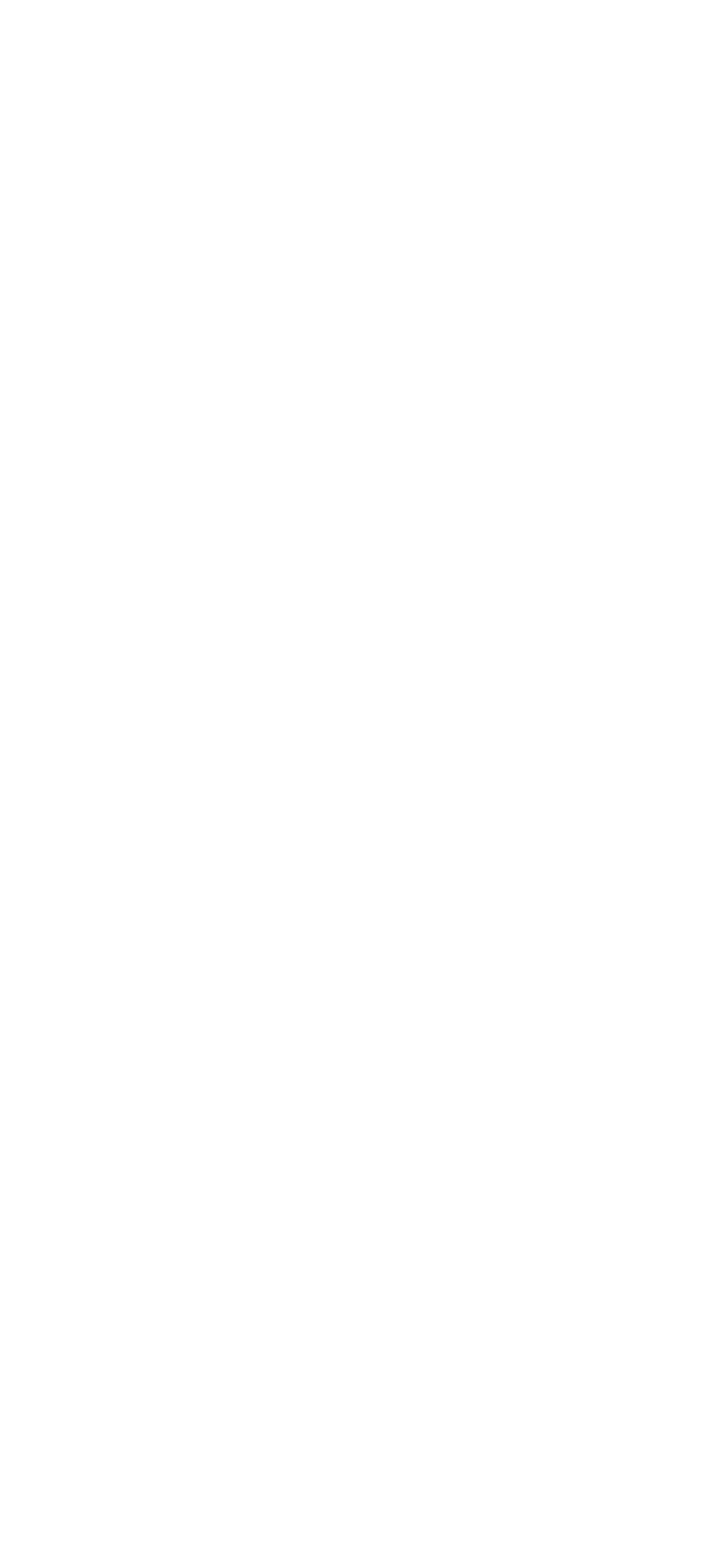
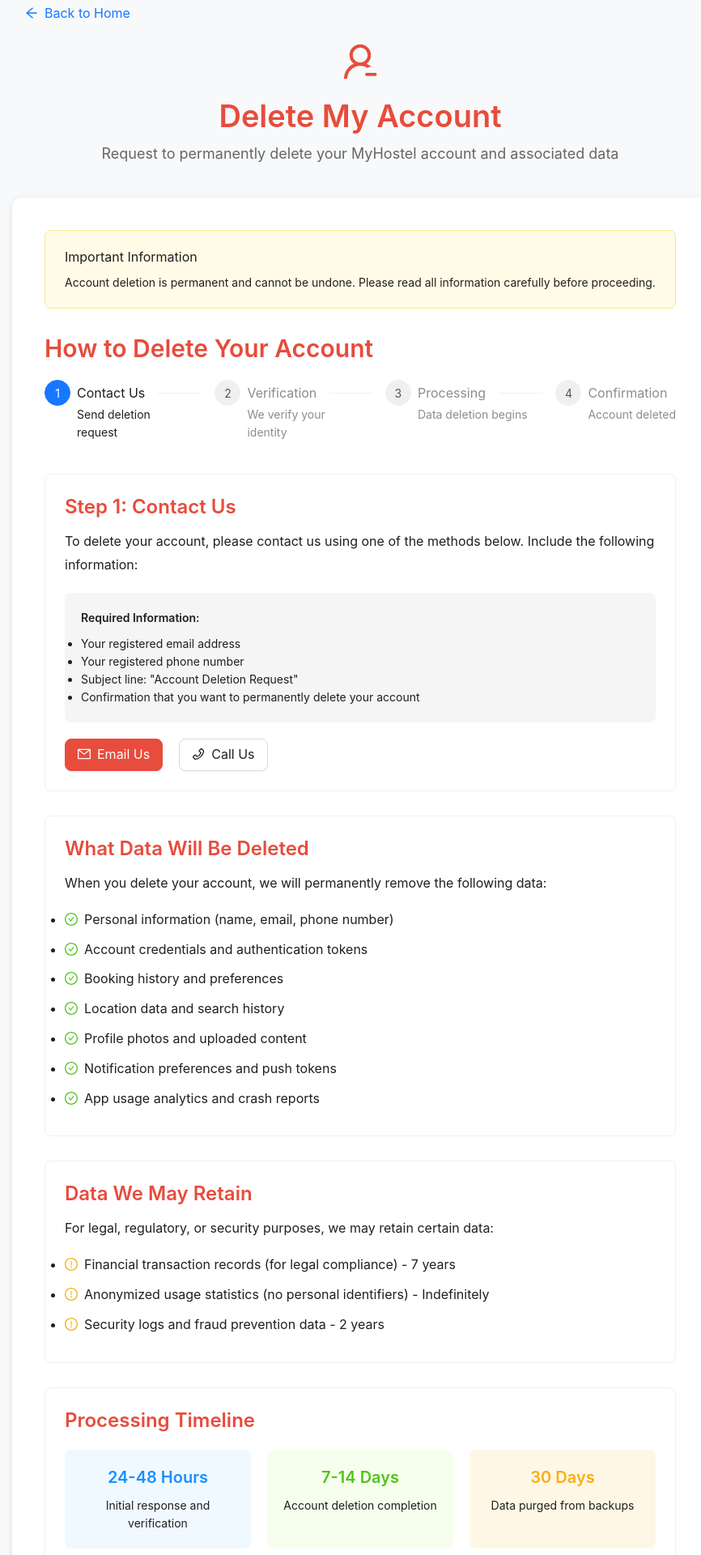
Before and after one commit to Joeboy77/MyHostel_landing, a React (Vite) app: page /delete-account in a window 1280 px wide. Before the commit this address had no page. Shown: the part 40-1960 px from the top of the page at 81% size, without its empty margins (195-1061 px from the left). Before the commit the page ends 800 px from the top, so only its background shows below. Built offline with nearby package versions, Linux system fonts and the light colour scheme.

Commit message:
deletion

```diff
--- a/src/App.tsx
+++ b/src/App.tsx
@@ -2,6 +2,7 @@
 import { BrowserRouter as Router, Routes, Route } from 'react-router-dom';
 import Home from './components/Home';
 import PrivacyPolicy from './components/PrivacyPolicy';
+import DeleteAccount from './components/DeleteAccount';
 
 const App: React.FC = () => {
   return (
@@ -9,6 +10,7 @@
       <Routes>
         <Route path="/" element={<Home />} />
         <Route path="/privacy-policy" element={<PrivacyPolicy />} />
+        <Route path="/delete-account" element={<DeleteAccount />} />
       </Routes>
     </Router>
   );
--- /dev/null
+++ b/src/components/DeleteAccount.tsx
@@ -0,0 +1,204 @@
+import React, { useState } from 'react';
+import { Layout, Typography, Button, Card, Steps, Alert, Divider } from 'antd';
+import { ArrowLeftOutlined, UserDeleteOutlined, MailOutlined, PhoneOutlined, ExclamationCircleOutlined, CheckCircleOutlined } from '@ant-design/icons';
+import { useNavigate } from 'react-router-dom';
+
+const { Content } = Layout;
+const { Title, Paragraph, Text } = Typography;
+const { Step } = Steps;
+
+const DeleteAccount: React.FC = () => {
+  const navigate = useNavigate();
+  const [currentStep, setCurrentStep] = useState(0);
+
+  const steps = [
+    {
+      title: 'Contact Us',
+      description: 'Send deletion request',
+    },
+    {
+      title: 'Verification',
+      description: 'We verify your identity',
+    },
+    {
+      title: 'Processing',
+      description: 'Data deletion begins',
+    },
+    {
+      title: 'Confirmation',
+      description: 'Account deleted',
+    },
+  ];
+
+  const dataTypes = [
+    'Personal information (name, email, phone number)',
+    'Account credentials and authentication tokens',
+    'Booking history and preferences',
+    'Location data and search history',
+    'Profile photos and uploaded content',
+    'Notification preferences and push tokens',
+    'App usage analytics and crash reports',
+  ];
+
+  const retainedData = [
+    'Financial transaction records (for legal compliance) - 7 years',
+    'Anonymized usage statistics (no personal identifiers) - Indefinitely',
+    'Security logs and fraud prevention data - 2 years',
+  ];
+
+  return (
+    <Layout className="delete-account-page" style={{ minHeight: '100vh', background: '#f8f9fa' }}>
+      <Content style={{ padding: '40px 20px', maxWidth: '900px', margin: '0 auto' }}>
+        <Button
+          type="link"
+          icon={<ArrowLeftOutlined />}
+          onClick={() => navigate('/')}
+          style={{ marginBottom: '20px', fontSize: '16px' }}
+        >
+          Back to Home
+        </Button>
+
+        <div style={{ textAlign: 'center', marginBottom: '40px' }}>
+          <UserDeleteOutlined style={{ fontSize: '48px', color: '#e74c3c', marginBottom: '20px' }} />
+          <Title level={1} style={{ color: '#e74c3c', marginBottom: '10px' }}>
+            Delete My Account
+          </Title>
+          <Paragraph style={{ fontSize: '18px', color: '#666' }}>
+            Request to permanently delete your MyHostel account and associated data
+          </Paragraph>
+        </div>
+
+        <div style={{ background: 'white', padding: '40px', borderRadius: '12px', boxShadow: '0 2px 8px rgba(0,0,0,0.1)', marginBottom: '30px' }}>
+          <Alert
+            message="Important Information"
+            description="Account deletion is permanent and cannot be undone. Please read all information carefully before proceeding."
+            type="warning"
+            icon={<ExclamationCircleOutlined />}
+            style={{ marginBottom: '30px' }}
+          />
+
+          <Title level={2} style={{ color: '#e74c3c', marginBottom: '20px' }}>How to Delete Your Account</Title>
+
+          <Steps current={currentStep} style={{ marginBottom: '40px' }}>
+            {steps.map((item, index) => (
+              <Step key={index} title={item.title} description={item.description} />
+            ))}
+          </Steps>
+
+          <Card style={{ marginBottom: '30px' }}>
+            <Title level={3} style={{ color: '#e74c3c' }}>Step 1: Contact Us</Title>
+            <Paragraph style={{ fontSize: '16px', lineHeight: '1.8' }}>
+              To delete your account, please contact us using one of the methods below. Include the following information:
+            </Paragraph>
+
+            <div style={{ background: '#f5f5f5', padding: '20px', borderRadius: '8px', margin: '20px 0' }}>
+              <Text strong>Required Information:</Text>
+              <ul style={{ marginTop: '10px' }}>
+                <li>Your registered email address</li>
+                <li>Your registered phone number</li>
+                <li>Subject line: "Account Deletion Request"</li>
+                <li>Confirmation that you want to permanently delete your account</li>
+              </ul>
+            </div>
+
+            <div style={{ display: 'flex', gap: '20px', flexWrap: 'wrap', marginTop: '20px' }}>
+              <Button
+                type="primary"
+                icon={<MailOutlined />}
+                size="large"
+                href="mailto:kwesiselasi476@gmail.com?subject=Account%20Deletion%20Request"
+                style={{ backgroundColor: '#e74c3c', borderColor: '#e74c3c' }}
+              >
+                Email Us
+              </Button>
+              <Button
+                icon={<PhoneOutlined />}
+                size="large"
+                href="tel:+233240333837"
+              >
+                Call Us
+              </Button>
+            </div>
+          </Card>
+
+          <Card style={{ marginBottom: '30px' }}>
+            <Title level={3} style={{ color: '#e74c3c' }}>What Data Will Be Deleted</Title>
+            <Paragraph style={{ fontSize: '16px', lineHeight: '1.8' }}>
+              When you delete your account, we will permanently remove the following data:
+            </Paragraph>
+
+            <ul style={{ fontSize: '16px', lineHeight: '1.8' }}>
+              {dataTypes.map((item, index) => (
+                <li key={index} style={{ marginBottom: '8px' }}>
+                  <CheckCircleOutlined style={{ color: '#52c41a', marginRight: '8px' }} />
+                  {item}
+                </li>
+              ))}
+            </ul>
+          </Card>
+
+          <Card style={{ marginBottom: '30px' }}>
+            <Title level={3} style={{ color: '#e74c3c' }}>Data We May Retain</Title>
+            <Paragraph style={{ fontSize: '16px', lineHeight: '1.8' }}>
+              For legal, regulatory, or security purposes, we may retain certain data:
+            </Paragraph>
+
+            <ul style={{ fontSize: '16px', lineHeight: '1.8' }}>
+              {retainedData.map((item, index) => (
+                <li key={index} style={{ marginBottom: '8px' }}>
+                  <ExclamationCircleOutlined style={{ color: '#faad14', marginRight: '8px' }} />
+                  {item}
+                </li>
+              ))}
+            </ul>
+          </Card>
+
+          <Card>
+            <Title level={3} style={{ color: '#e74c3c' }}>Processing Timeline</Title>
+            <div style={{ display: 'grid', gridTemplateColumns: 'repeat(auto-fit, minmax(200px, 1fr))', gap: '20px', marginTop: '20px' }}>
+              <div style={{ textAlign: 'center', padding: '20px', background: '#f0f9ff', borderRadius: '8px' }}>
+                <Title level={4} style={{ color: '#1890ff' }}>24-48 Hours</Title>
+                <Text>Initial response and verification</Text>
+              </div>
+              <div style={{ textAlign: 'center', padding: '20px', background: '#f6ffed', borderRadius: '8px' }}>
+                <Title level={4} style={{ color: '#52c41a' }}>7-14 Days</Title>
+                <Text>Account deletion completion</Text>
+              </div>
+              <div style={{ textAlign: 'center', padding: '20px', background: '#fff7e6', borderRadius: '8px' }}>
+                <Title level={4} style={{ color: '#faad14' }}>30 Days</Title>
+                <Text>Data purged from backups</Text>
+              </div>
+            </div>
+          </Card>
+        </div>
+
+        <div style={{ background: '#fff2f0', padding: '20px', borderRadius: '8px', border: '1px solid #ffccc7' }}>
+          <Title level={4} style={{ color: '#cf1322', marginBottom: '10px' }}>
+            <ExclamationCircleOutlined style={{ marginRight: '8px' }} />
+            Important Notes
+          </Title>
+          <ul style={{ margin: 0, paddingLeft: '20px' }}>
+            <li>Account deletion is permanent and cannot be reversed</li>
+            <li>You will lose access to all your bookings and preferences</li>
+            <li>Any active bookings will be cancelled</li>
+            <li>You can create a new account at any time after deletion</li>
+            <li>If you have any concerns, please contact us before proceeding</li>
+          </ul>
+        </div>
+
+        <Divider />
+
+        <div style={{ textAlign: 'center', marginTop: '40px' }}>
+          <Paragraph style={{ fontSize: '16px', color: '#666' }}>
+            Need help or have questions? Contact us at{' '}
+            <a href="mailto:kwesiselasi476@gmail.com" style={{ color: '#e74c3c' }}>
+              kwesiselasi476@gmail.com
+            </a>
+          </Paragraph>
+        </div>
+      </Content>
+    </Layout>
+  );
+};
+
+export default DeleteAccount;
--- a/src/components/Home.tsx
+++ b/src/components/Home.tsx
@@ -314,6 +314,7 @@
                 </li>
                 <li><a href="#about">About</a></li>
                 <li><Link to="/privacy-policy">Privacy Policy</Link></li>
+                <li><Link to="/delete-account">Delete Account</Link></li>
               </ul>
             </div>
           </div>
```
